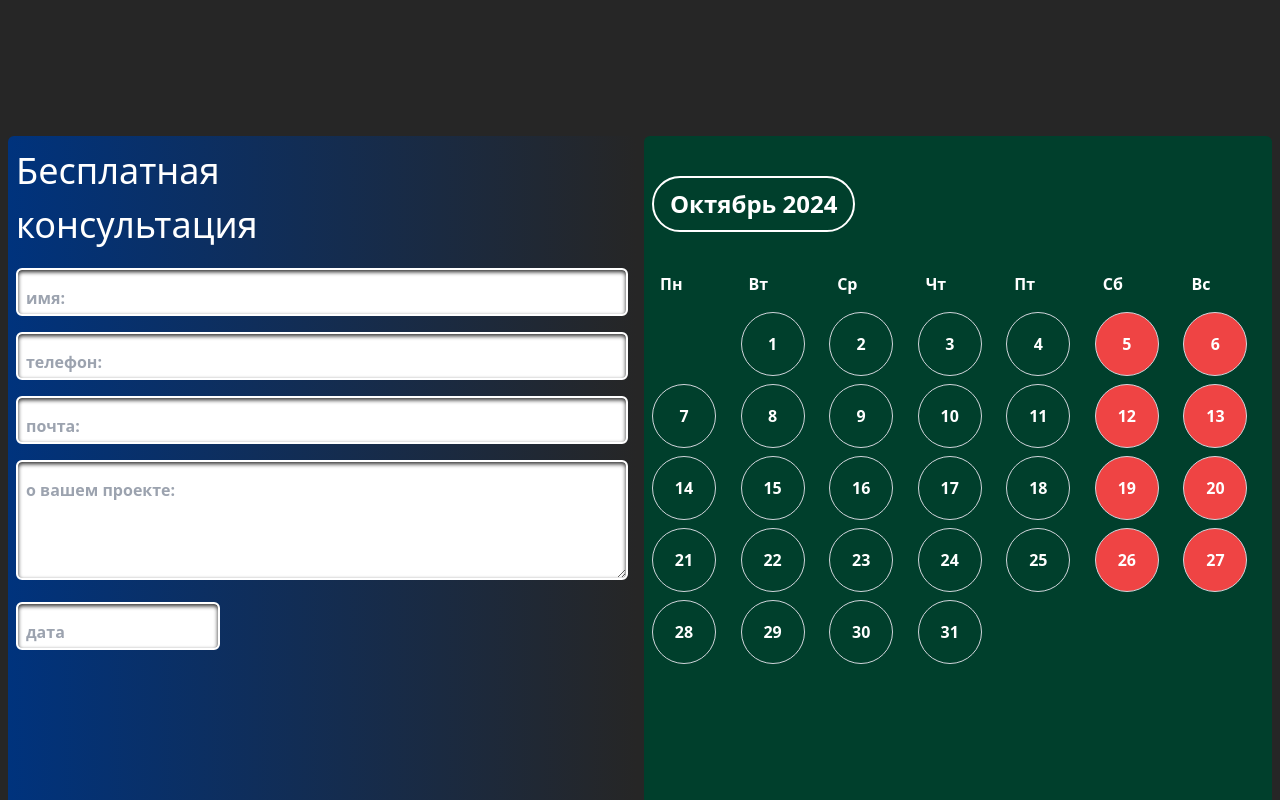
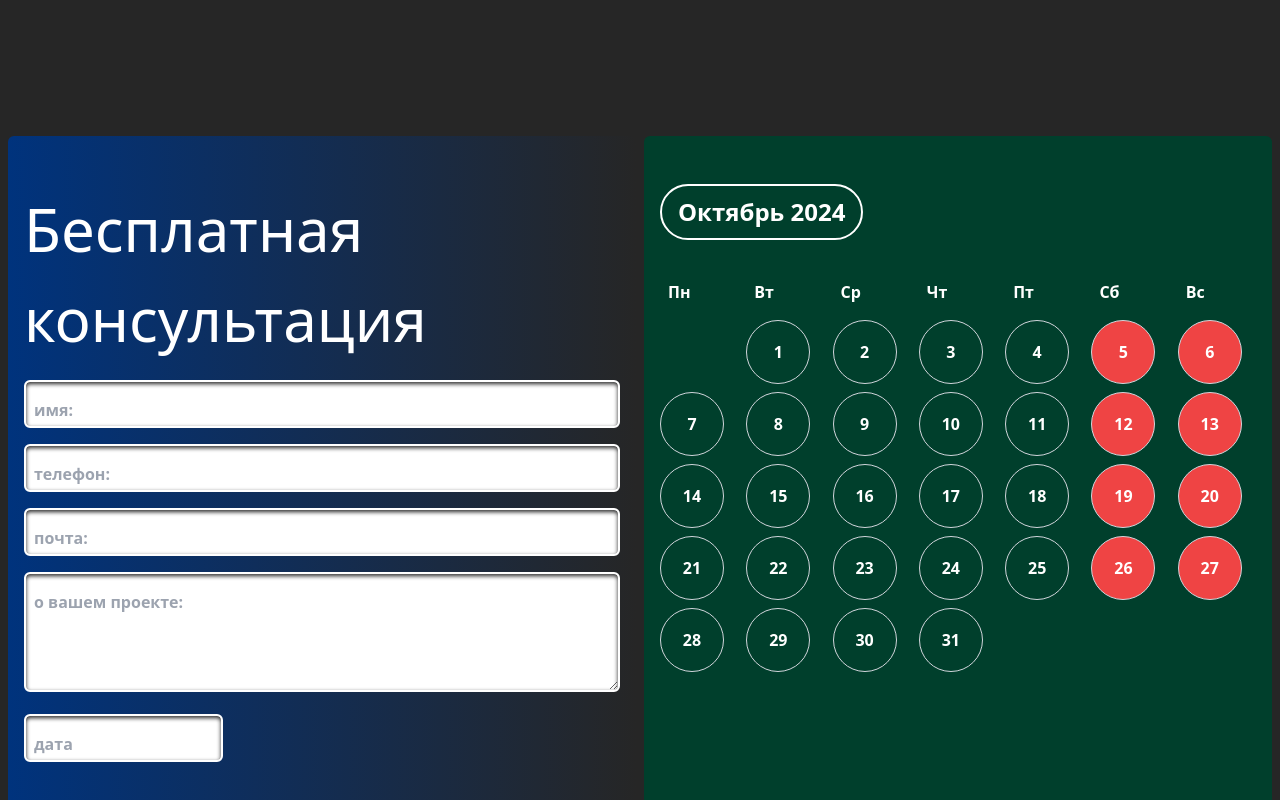
Before and after one commit to vover11/alateya, a website: page index.html in a window 1280 px wide. Shown: the part 5160-5960 px from the top of the page. Drawn offline with Linux system fonts and the light colour scheme; a web font is replaced by a local one.

Commit message:
Add files via upload

```diff
--- a/index.html
+++ b/index.html
@@ -477,8 +477,8 @@
     <section id="contact-section" class="h-full md:h-192 mt-48 grid grid-cols-1 md:grid-cols-2 gap-2 mx-2">
         <div
             class="feedback_form rounded-md w-full md:w-full h-192 md:h-full bg-gradient-to-r from-primary to-warning">
-            <form id="myForm" class="w-full p-2 rounded-md h-full">
-                <p class="font-regular text-left text-white text-4xl 2xl:text-7xl z-10 mb-4">
+            <form id="myForm" class="w-full p-4 rounded-md h-full">
+                <p class="font-regular text-left text-white text-4xl md:text-6xl z-10 mb-4 mt-8">
                     Бесплатная<br>
                     консультация
                 </p>
@@ -500,7 +500,7 @@
             <script src="telegram2.js"></script>
         </div>
 
-        <div class="p-2 bg-accent h-192 md:h-full  w-full md:w-full feedback_form  rounded-md">
+        <div class="p-4 bg-accent h-192 md:h-full  w-full md:w-full feedback_form  rounded-md">
             <div class="container h-full mx-auto relative" id="calendarContainer">
                 <!-- <p class="text-white 2xl:text-2xl mt-8">
                     Выберите удобную дату, оставьте заявку,<br> и наши юристы свяжутся с вами <br> для бесплатной
```
